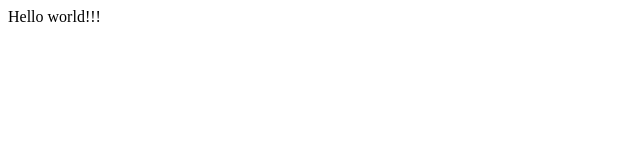
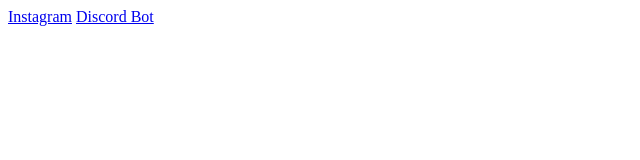
Before and after one commit to jiesnubie/jiesnubie.github.io, a plain HTML site: page index.html in a window 1280 px wide. Shown: the whole page, without its empty margins (0-640 px from the left). Drawn offline with Linux system fonts and the light colour scheme.

Commit message:
Update index.html

```diff
--- a/index.html
+++ b/index.html
@@ -7,6 +7,7 @@
     <title>Pahril Dwi Saputra</title>
 </head>
 <body>
-    Hello world!!!
+    <a href="https://pahril.my.id/ig">Instagram</a>
+    <a href="https://pahril.my.id/bot">Discord Bot</a>
 </body>
 </html>
```
